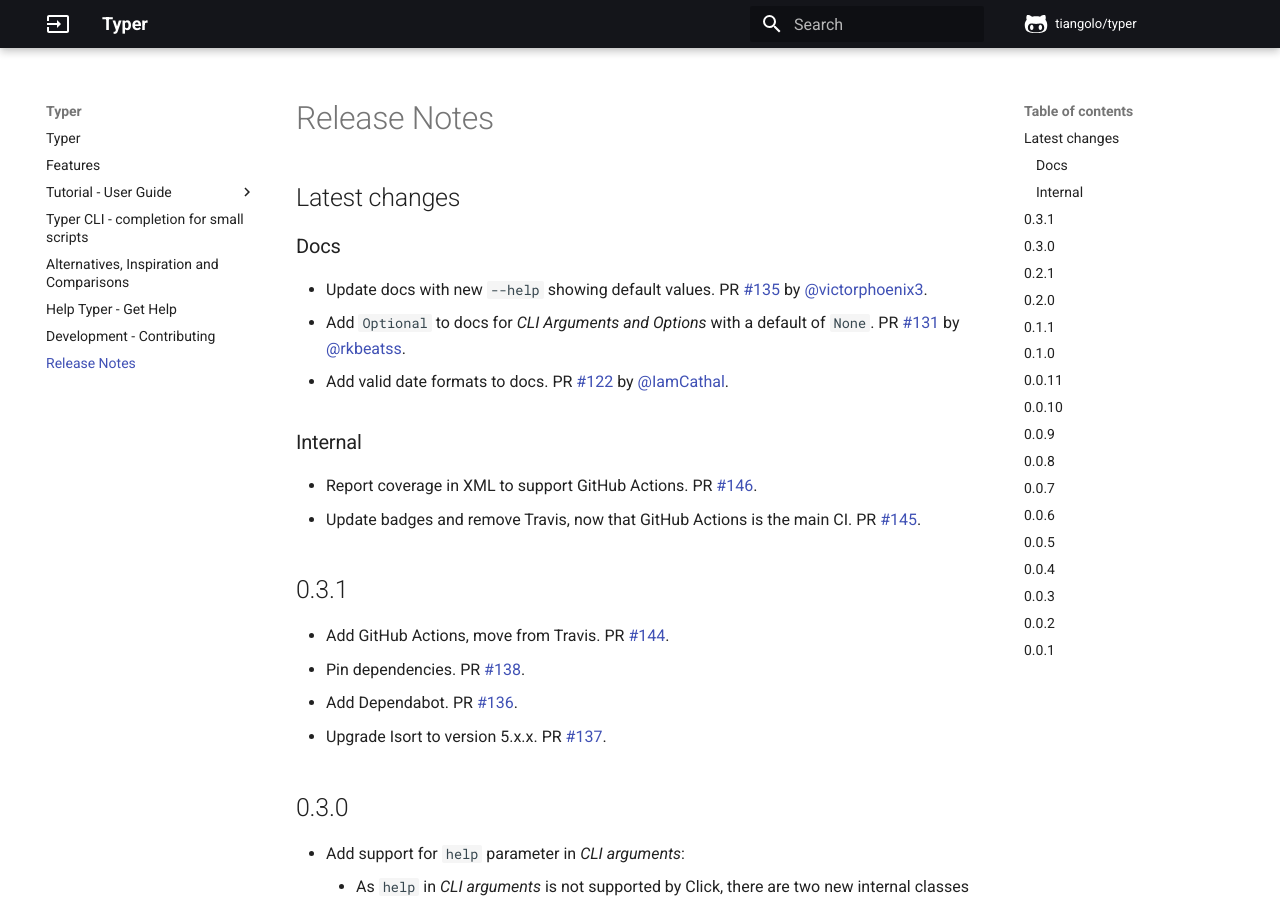
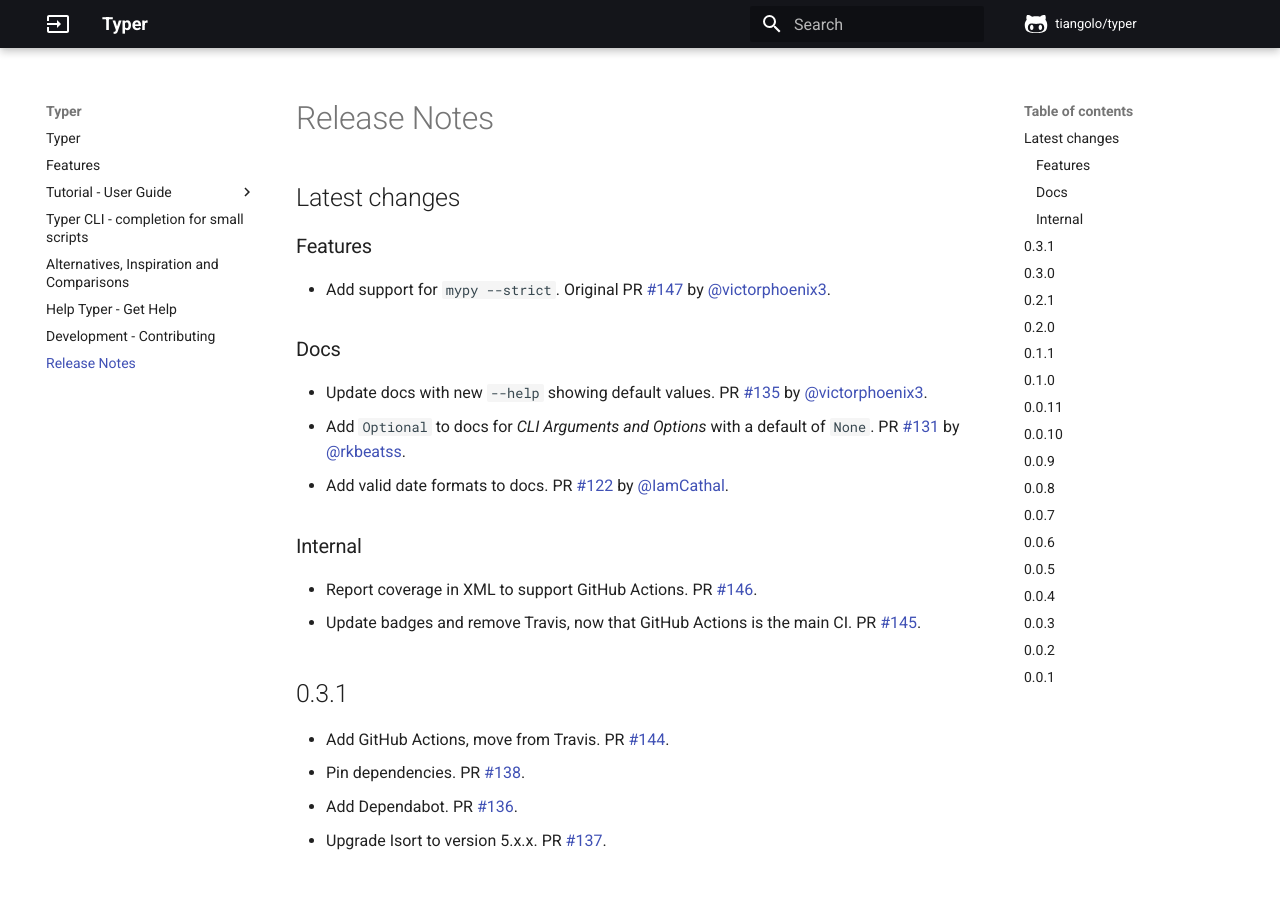
Before and after one commit to RED0731/red_pythonTyper, an MkDocs documentation site: the page built from docs/release-notes.md, in a window 1280 px wide and 900 px high. Built offline with MkDocs 1.6.1 and Material for MkDocs 9.7.7, drawn with Linux system fonts in a browser that asks for light colours; comment, search, counter and statistics services are not loaded.

Commit message:
📝 Update release notes

```diff
--- a/docs/release-notes.md
+++ b/docs/release-notes.md
@@ -1,4 +1,8 @@
 ## Latest changes
+
+### Features
+
+* Add support for `mypy --strict`. Original PR [#147](https://github.com/tiangolo/typer/pull/147) by [@victorphoenix3](https://github.com/victorphoenix3).
 
 ### Docs
 
```
